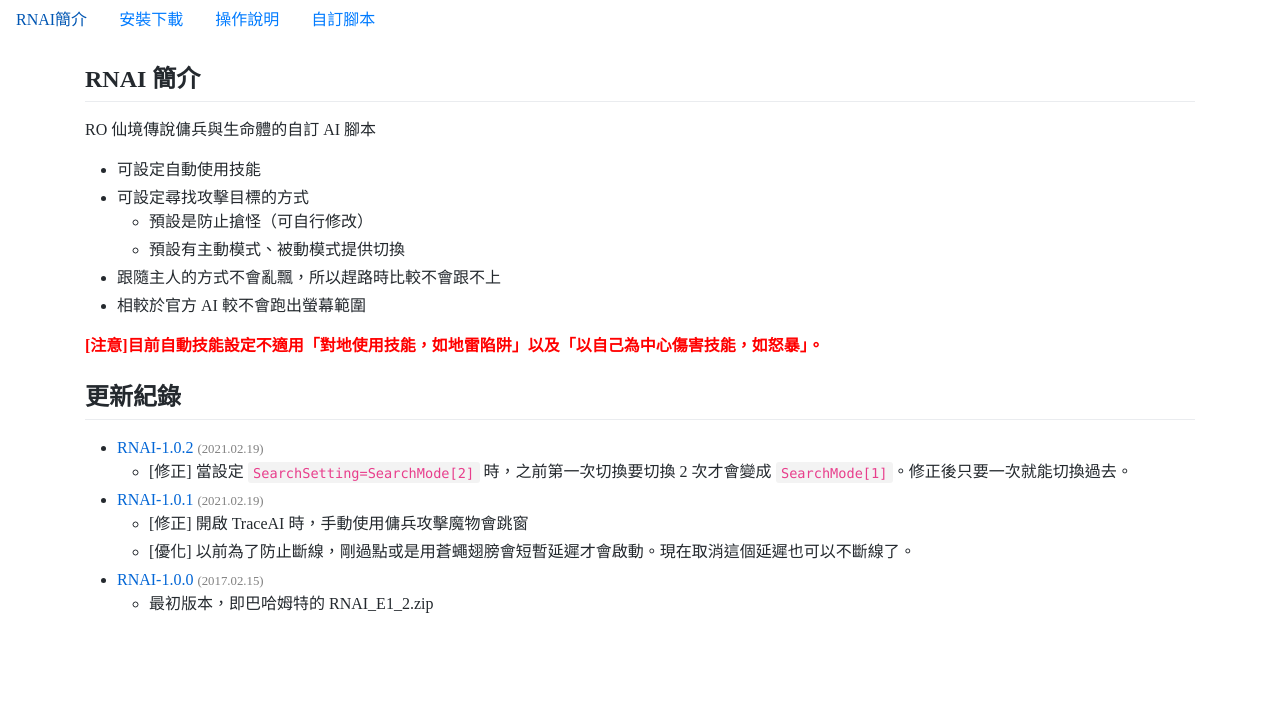
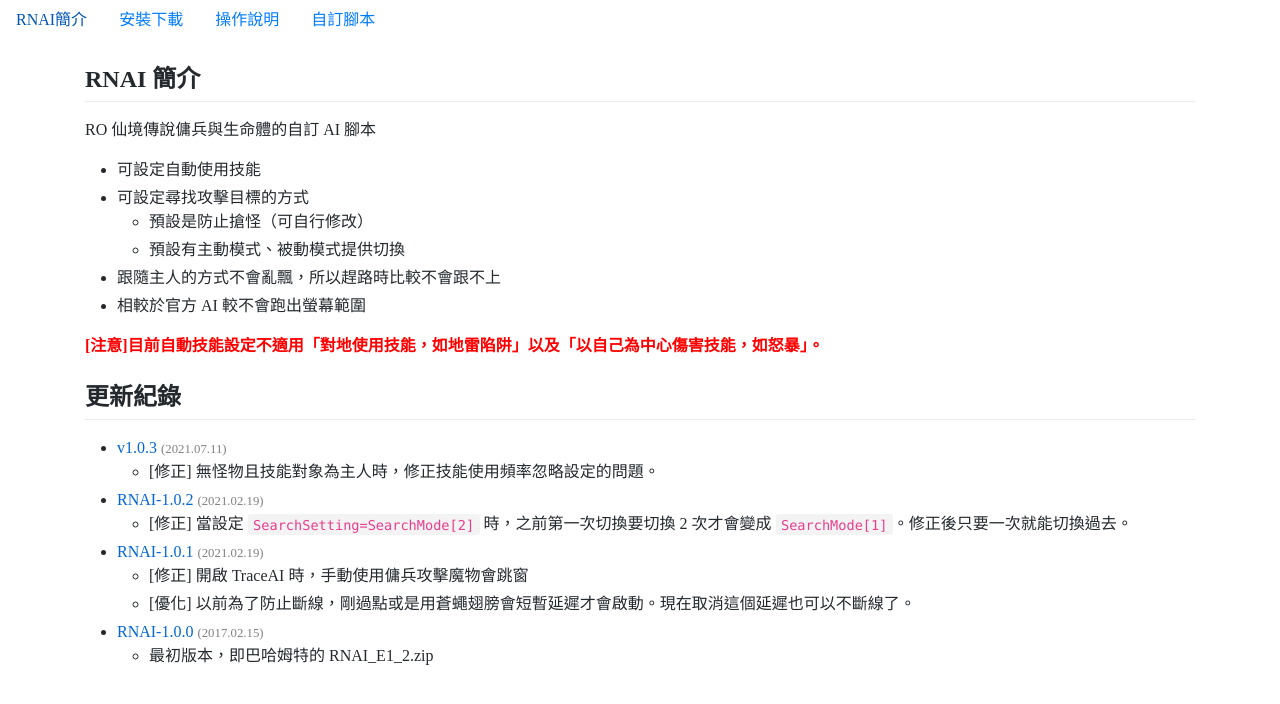
Before and after one commit to ro-rnai/ro-rnai.github.io, a plain HTML site: page index.html in a window 1280 px wide. Drawn offline with Linux system fonts and the light colour scheme.

Commit message:
update v1.0.3

```diff
--- a/index.html
+++ b/index.html
@@ -57,6 +57,10 @@
 <p><span style="color:red;font-weight:bold">[注意]目前自動技能設定不適用「對地使用技能，如地雷陷阱」以及「以自己為中心傷害技能，如怒暴」。</span></p>
 <h2>更新紀錄</h2>
 <ul>
+<li><a href="https://github.com/ro-rnai/RNAI/archive/v1.0.3.zip">v1.0.3</a> <span style="color:gray;font-size:0.8em">(2021.07.11)</span>
+<ul>
+<li>[修正] 無怪物且技能對象為主人時，修正技能使用頻率忽略設定的問題。</li>
+</ul></li>
 <li><a href="https://github.com/ro-rnai/RNAI/archive/v1.0.2.zip">RNAI-1.0.2</a> <span style="color:gray;font-size:0.8em">(2021.02.19)</span>
 <ul>
 <li>[修正] 當設定 <code>SearchSetting=SearchMode[2]</code> 時，之前第一次切換要切換 2 次才會變成 <code>SearchMode[1]</code>。修正後只要一次就能切換過去。</li>
```
